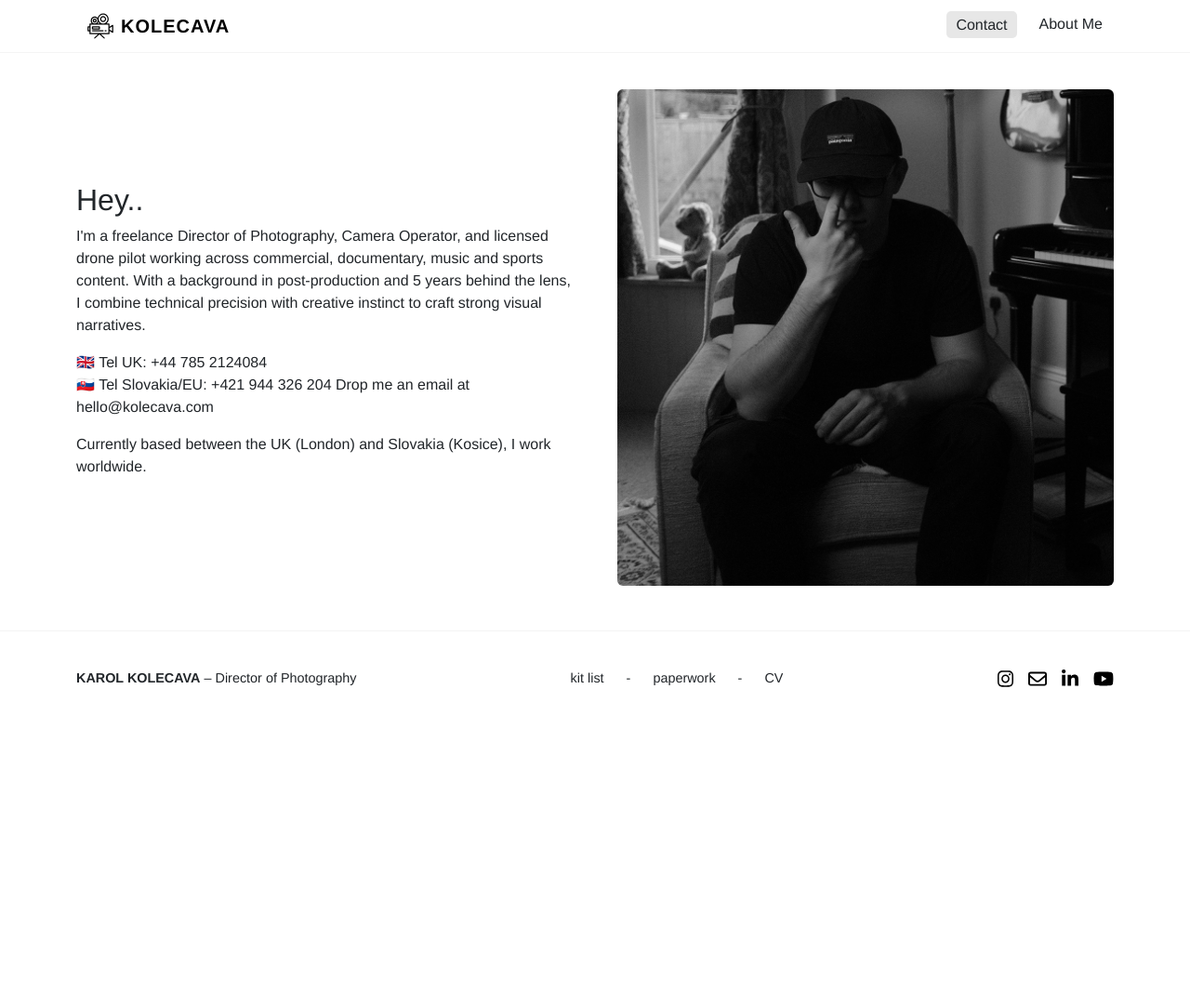
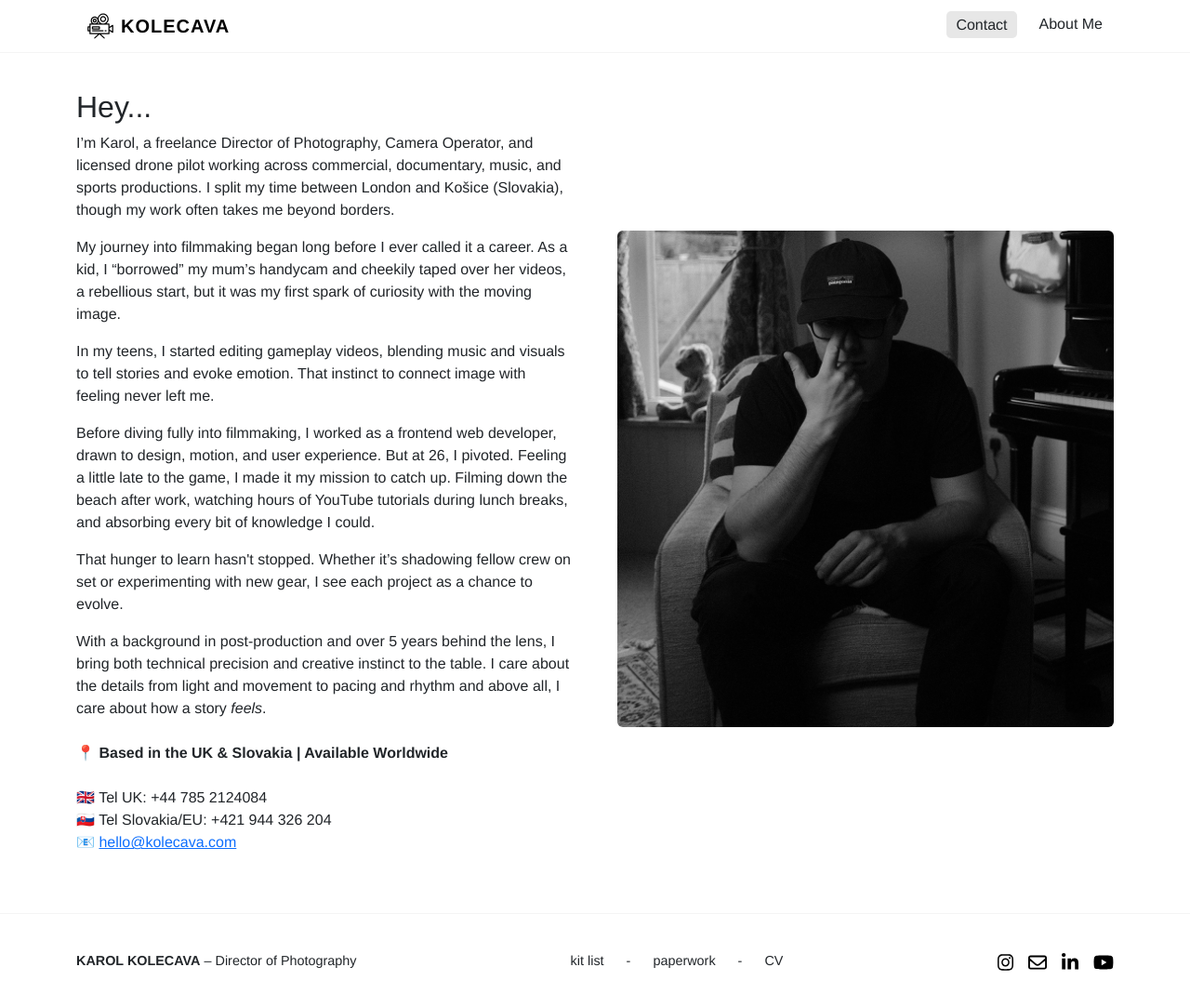
Before and after one commit to kkolecava/kolecava.com, a Jekyll site: the page built from pages/about-me.md, in a window 1280 px wide and 1085 px high. Shown: the whole window at 93% size. Built offline with Jekyll 4.4.1, drawn with Linux system fonts in a browser that asks for light colours; nearby versions of some CDN libraries.

Commit message:
about me

```diff
--- a/pages/about-me.md
+++ b/pages/about-me.md
@@ -8,18 +8,30 @@ permalink: /about-me/
 
   <div class="row align-items-center g-5">
     <div class="col-md-6">
-      <h2 class="fw-light">Hey..</h2>
+      <h2 class="fw-light">Hey...</h2>
       <p>
-        I'm a freelance Director of Photography, Camera Operator, and licensed drone pilot working across commercial, documentary, music and sports content. With a background in post-production and 5 years behind the lens, I combine technical precision with creative instinct to craft strong visual narratives.
+        I’m Karol, a freelance Director of Photography, Camera Operator, and licensed drone pilot working across commercial, documentary, music, and sports productions. I split my time between London and Košice (Slovakia), though my work often takes me beyond borders.
       </p>
       <p>
-        🇬🇧 Tel UK: +44 785 2124084<br>
-        🇸🇰 Tel Slovakia/EU: +421 944 326 204
-
-        Drop me an email at hello@kolecava.com
+        My journey into filmmaking began long before I ever called it a career. As a kid, I “borrowed” my mum’s handycam and cheekily taped over her videos, a rebellious start, but it was my first spark of curiosity with the moving image.
       </p>
       <p>
-        Currently based between the UK (London) and Slovakia (Kosice), I work worldwide.
+        In my teens, I started editing gameplay videos, blending music and visuals to tell stories and evoke emotion. That instinct to connect image with feeling never left me.
+      </p>
+      <p>
+        Before diving fully into filmmaking, I worked as a frontend web developer, drawn to design, motion, and user experience. But at 26, I pivoted. Feeling a little late to the game, I made it my mission to catch up. Filming down the beach after work, watching hours of YouTube tutorials during lunch breaks, and absorbing every bit of knowledge I could.
+      </p>
+      <p>
+        That hunger to learn hasn't stopped. Whether it’s shadowing fellow crew on set or experimenting with new gear, I see each project as a chance to evolve.
+      </p>
+      <p>
+        With a background in post-production and over 5 years behind the lens, I bring both technical precision and creative instinct to the table. I care about the details from light and movement to pacing and rhythm and above all, I care about how a story <em>feels</em>.
+      </p>
+      <p class="mt-4">
+        📍 <strong>Based in the UK & Slovakia | Available Worldwide</strong><br><br>
+        🇬🇧 Tel UK: +44 785 2124084<br>
+        🇸🇰 Tel Slovakia/EU: +421 944 326 204<br>
+        📧 <a href="mailto:hello@kolecava.com">hello@kolecava.com</a>
       </p>
     </div>
     <div class="col-md-6">
```
Also changed, not shown: 1 other file.
